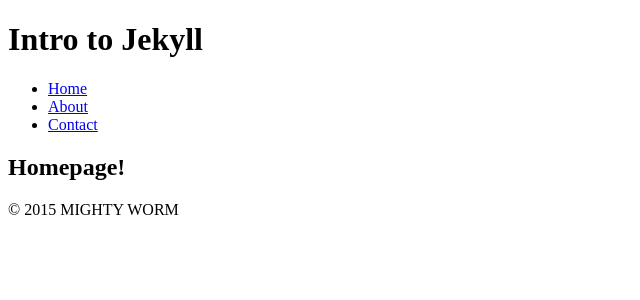
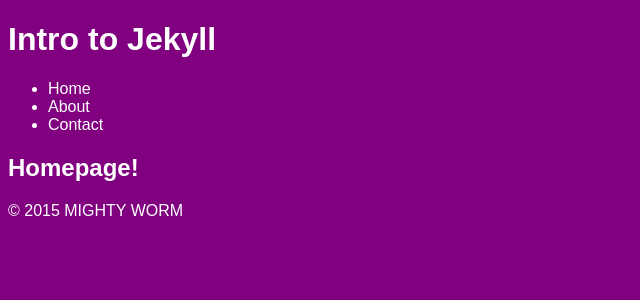
Before and after one commit to sky-bones/jeykll-intro, a Jekyll site: the page built from index.html, in a window 1280 px wide. Shown: the top 300 px of the page, without its empty margins (0-640 px from the left). Built offline with Jekyll 4.4.1, drawn with Linux system fonts in a browser that asks for light colours.

Commit message:
added css

```diff
--- a/_layouts/default.html
+++ b/_layouts/default.html
@@ -4,7 +4,7 @@
 	<meta charset="utf-8">
 	<title>Into to Jekyll</title>
 	<meta name="viewport" content="width=device-width, initial-scale=1">
-	<link rel="stylesheet" type="text/css" href="css/main.css">
+	<link rel="stylesheet" type="text/css" href="{{site.baseurl}}/css/main.css">
 </head>
 
 <body>
--- /dev/null
+++ b/css/main.css
@@ -0,0 +1,35 @@
+@charset "utf-8";
+
+@-moz-viewport { width: device-width; scale: 1; }
+@-ms-viewport { width: device-width; scale: 1; }
+@-o-viewport { width: device-width; scale: 1; }
+@-webkit-viewport { width: device-width; scale: 1; }
+@viewport { width: device-width; scale: 1; }
+
+html {
+	box-sizing: border-box;
+
+	-moz-text-size-adjust: 100%;
+	-ms-text-size-adjust: 100%;
+	-webkit-text-size-adjust: 100%;
+	text-size-adjust: 100%;
+	background-color: purple;
+	color: #fff;
+	font-family: sans-serif;
+
+}
+
+*,*:before, *:after {
+    box-sizing: inherit;
+}
+
+img {
+	width: 100%;
+	display: block;
+}
+
+
+a {
+	color: white;
+	text-decoration: none;
+}
```
